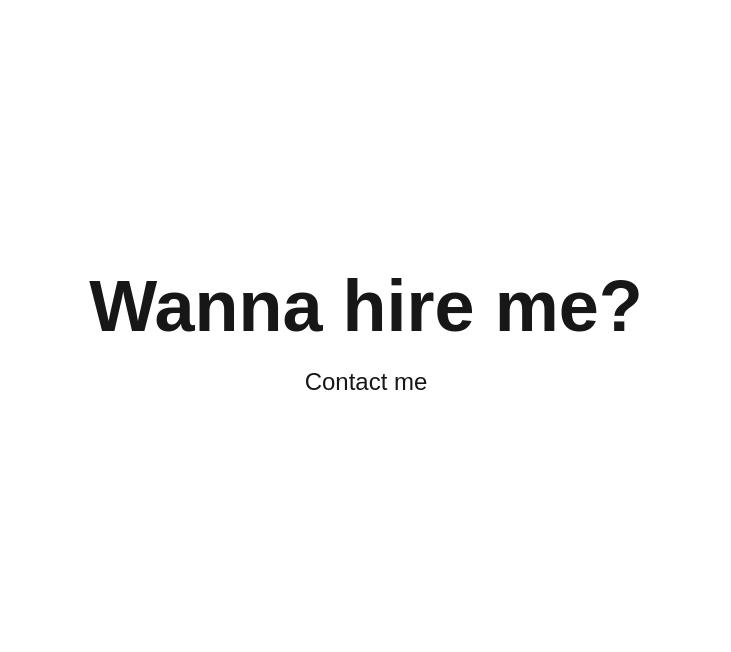
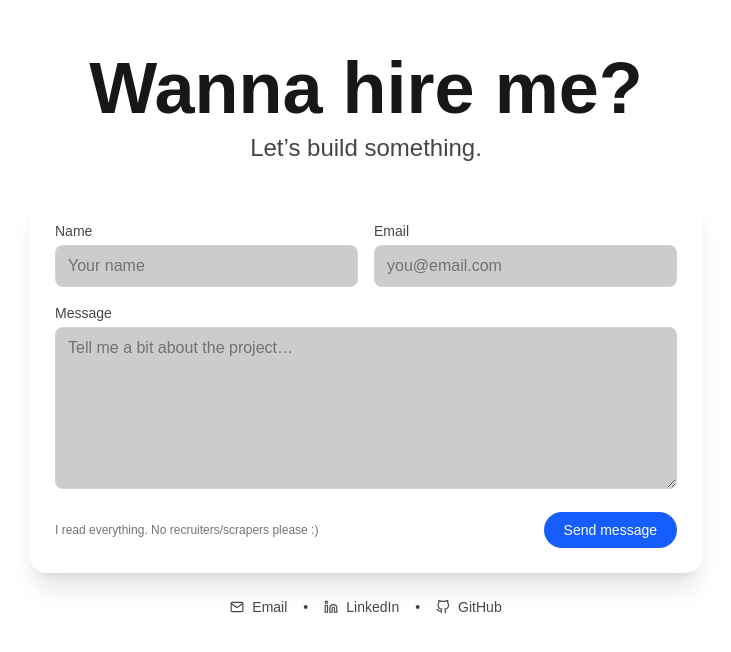
Before and after one commit to cmese/portfolio-site, a Next.js app: page / in a window 1280 px wide. Shown: the part 4438-5090 px from the top of the page, without its empty margins (274-1005 px from the left). Built offline with nearby package versions, Linux system fonts and the light colour scheme.

Commit message:
Added contact form scaffold - not connected to email yet

```diff
--- /dev/null
+++ b/src/app/api/contact/route.ts
@@ -0,0 +1,78 @@
+import { NextRequest, NextResponse } from "next/server";
+import { Resend } from "resend";
+
+// ---- optional email delivery (safe if key missing) ----
+const resendKey = process.env.RESEND_API_KEY ?? "";
+const resend = resendKey ? new Resend(resendKey) : null;
+
+// ---- naive in-memory rate limit (per server instance) ----
+const BUCKET = new Map<string, { count: number; ts: number }>();
+const WINDOW_MS = 60_000; // 1 minute
+const MAX_PER_WINDOW = 5;
+
+function rateLimited(ip: string) {
+  const now = Date.now();
+  const rec = BUCKET.get(ip);
+  if (!rec || now - rec.ts > WINDOW_MS) {
+    BUCKET.set(ip, { count: 1, ts: now });
+    return false;
+  }
+  rec.count++;
+  if (rec.count > MAX_PER_WINDOW) return true;
+  return false;
+}
+
+export async function POST(req: NextRequest) {
+  const ip =
+    req.headers.get("x-forwarded-for")?.split(",")[0]?.trim() ||
+    req.ip ||
+    "unknown";
+
+  if (rateLimited(ip)) {
+    return new NextResponse("Too many requests. Try again later.", {
+      status: 429,
+    });
+  }
+
+  const form = await req.formData();
+  // honeypot
+  if ((form.get("company") as string)?.trim()) {
+    // bot
+    return NextResponse.json({ ok: true }); // pretend success
+  }
+
+  const elapsed = Number(form.get("elapsed") || 0);
+  if (elapsed < 5000) {
+    // likely bot (submitted too fast)
+    return NextResponse.json({ ok: true });
+  }
+
+  const name = (form.get("name") as string)?.slice(0, 120) ?? "";
+  const email = (form.get("email") as string)?.slice(0, 200) ?? "";
+  const message = (form.get("message") as string)?.slice(0, 5000) ?? "";
+
+  if (!name || !email || !message) {
+    return new NextResponse("Missing fields.", { status: 400 });
+  }
+
+  // send
+  if (resend) {
+    try {
+      await resend.emails.send({
+        from: "Portfolio <contact@yourdomain.dev>",
+        to: ["you@yourdomain.dev"],
+        reply_to: email,
+        subject: `New message from ${name}`,
+        text: `From: ${name} <${email}>\n\n${message}`,
+      });
+      return NextResponse.json({ ok: true });
+    } catch (e: any) {
+      // fall through to console log + 200 so users aren’t blocked
+      console.error("Resend error:", e?.message || e);
+    }
+  }
+
+  // fallback (no key): just log and succeed
+  console.log("[contact]", { ip, name, email, message });
+  return NextResponse.json({ ok: true });
+}
--- /dev/null
+++ b/src/components/contact/ContactForm.tsx
@@ -0,0 +1,127 @@
+"use client";
+
+import { useEffect, useRef, useState } from "react";
+
+export default function ContactForm() {
+  const [status, setStatus] = useState<"idle" | "sending" | "ok" | "error">(
+    "idle"
+  );
+  const [err, setErr] = useState<string | null>(null);
+  const startedAt = useRef<number>(Date.now());
+
+  useEffect(() => {
+    startedAt.current = Date.now();
+  }, []);
+
+  const onSubmit = async (e: React.FormEvent<HTMLFormElement>) => {
+    e.preventDefault();
+    setErr(null);
+
+    const form = e.currentTarget;
+    const data = new FormData(form);
+
+    // anti-spam: min time on page
+    const elapsed = Date.now() - startedAt.current;
+    data.set("elapsed", String(elapsed));
+
+    setStatus("sending");
+    try {
+      const res = await fetch("/api/contact", {
+        method: "POST",
+        body: data,
+      });
+      if (!res.ok) throw new Error(await res.text());
+      setStatus("ok");
+      form.reset();
+      startedAt.current = Date.now();
+    } catch (e: any) {
+      setStatus("error");
+      setErr(e?.message ?? "Something went wrong.");
+    }
+  };
+
+  const disabled = status === "sending";
+
+  return (
+    <form
+      onSubmit={onSubmit}
+      className="rounded-2xl border border-white/10 bg-white/5 dark:bg-white/5
+                 backdrop-blur-md p-5 md:p-6 shadow-xl"
+    >
+      {/* Honeypot (bots will fill this) */}
+      <input
+        type="text"
+        name="company"
+        tabIndex={-1}
+        autoComplete="off"
+        className="hidden"
+        aria-hidden="true"
+      />
+
+      <div className="grid grid-cols-1 md:grid-cols-2 gap-4">
+        <div>
+          <label className="block text-sm opacity-80 mb-1">Name</label>
+          <input
+            name="name"
+            required
+            autoComplete="name"
+            className="w-full rounded-lg border border-white/10 bg-black/20 px-3 py-2
+                       focus:outline-none focus:ring-2 focus:ring-blue-500/60"
+            placeholder="Your name"
+          />
+        </div>
+        <div>
+          <label className="block text-sm opacity-80 mb-1">Email</label>
+          <input
+            type="email"
+            name="email"
+            required
+            autoComplete="email"
+            className="w-full rounded-lg border border-white/10 bg-black/20 px-3 py-2
+                       focus:outline-none focus:ring-2 focus:ring-blue-500/60"
+            placeholder="you@email.com"
+          />
+        </div>
+      </div>
+
+      <div className="mt-4">
+        <label className="block text-sm opacity-80 mb-1">Message</label>
+        <textarea
+          name="message"
+          required
+          rows={6}
+          className="w-full rounded-lg border border-white/10 bg-black/20 px-3 py-2
+                     focus:outline-none focus:ring-2 focus:ring-blue-500/60"
+          placeholder="Tell me a bit about the project…"
+        />
+      </div>
+
+      <div className="mt-4 flex items-center justify-between">
+        <p className="text-xs opacity-60">
+          I read everything. No recruiters/scrapers please :)
+        </p>
+        <button
+          type="submit"
+          disabled={disabled}
+          className={`rounded-full px-5 py-2 text-sm font-medium transition
+            ${disabled ? "opacity-60 cursor-not-allowed" : "hover:scale-[1.02]"}
+            text-white bg-blue-600`}
+        >
+          {status === "sending" ? "Sending…" : "Send message"}
+        </button>
+      </div>
+
+      {/* inline feedback */}
+      {status === "ok" && (
+        <div className="mt-3 rounded-md bg-emerald-600/15 border border-emerald-600/30 p-2 text-sm">
+          Thanks! Your message is on its way. I’ll reply soon.
+        </div>
+      )}
+      {status === "error" && (
+        <div className="mt-3 rounded-md bg-red-600/15 border border-red-600/30 p-2 text-sm">
+          {err}
+        </div>
+      )}
+    </form>
+  );
+}
--- a/src/sections/Contact.tsx
+++ b/src/sections/Contact.tsx
@@ -1,9 +1,47 @@
+"use client";
+
 import Section from "@/components/Section";
+import ContactForm from "@/components/contact/ContactForm";
+import { FiGithub, FiLinkedin, FiMail } from "react-icons/fi";
+
 export default function Contact() {
   return (
-    <Section id="contact" className="text-center gap-6">
-      <h1 className="text-5xl md:text-7xl font-bold">Wanna hire me?</h1>
-      <p className="text-xl md:text-2xl">Contact me</p>
+    <Section id="contact" className="gap-8">
+      <div className="text-center space-y-2">
+        <h1 className="text-5xl md:text-7xl font-bold">Wanna hire me?</h1>
+        <p className="text-xl md:text-2xl opacity-80">Let’s build something.</p>
+      </div>
+
+      <div className="mx-auto w-full max-w-2xl">
+        <ContactForm />
+        {/* subtle secondary row (kept minimal) */}
+        <div className="mt-6 flex items-center justify-center gap-4 text-sm opacity-80">
+          <a
+            href="mailto:you@example.com"
+            className="inline-flex items-center gap-2 hover:opacity-100 transition"
+          >
+            <FiMail /> Email
+          </a>
+          <span aria-hidden>•</span>
+          <a
+            href="https://www.linkedin.com/in/your-handle"
+            target="_blank"
+            rel="noreferrer"
+            className="inline-flex items-center gap-2 hover:opacity-100 transition"
+          >
+            <FiLinkedin /> LinkedIn
+          </a>
+          <span aria-hidden>•</span>
+          <a
+            href="https://github.com/your-handle"
+            target="_blank"
+            rel="noreferrer"
+            className="inline-flex items-center gap-2 hover:opacity-100 transition"
+          >
+            <FiGithub /> GitHub
+          </a>
+        </div>
+      </div>
     </Section>
   );
 }
```
